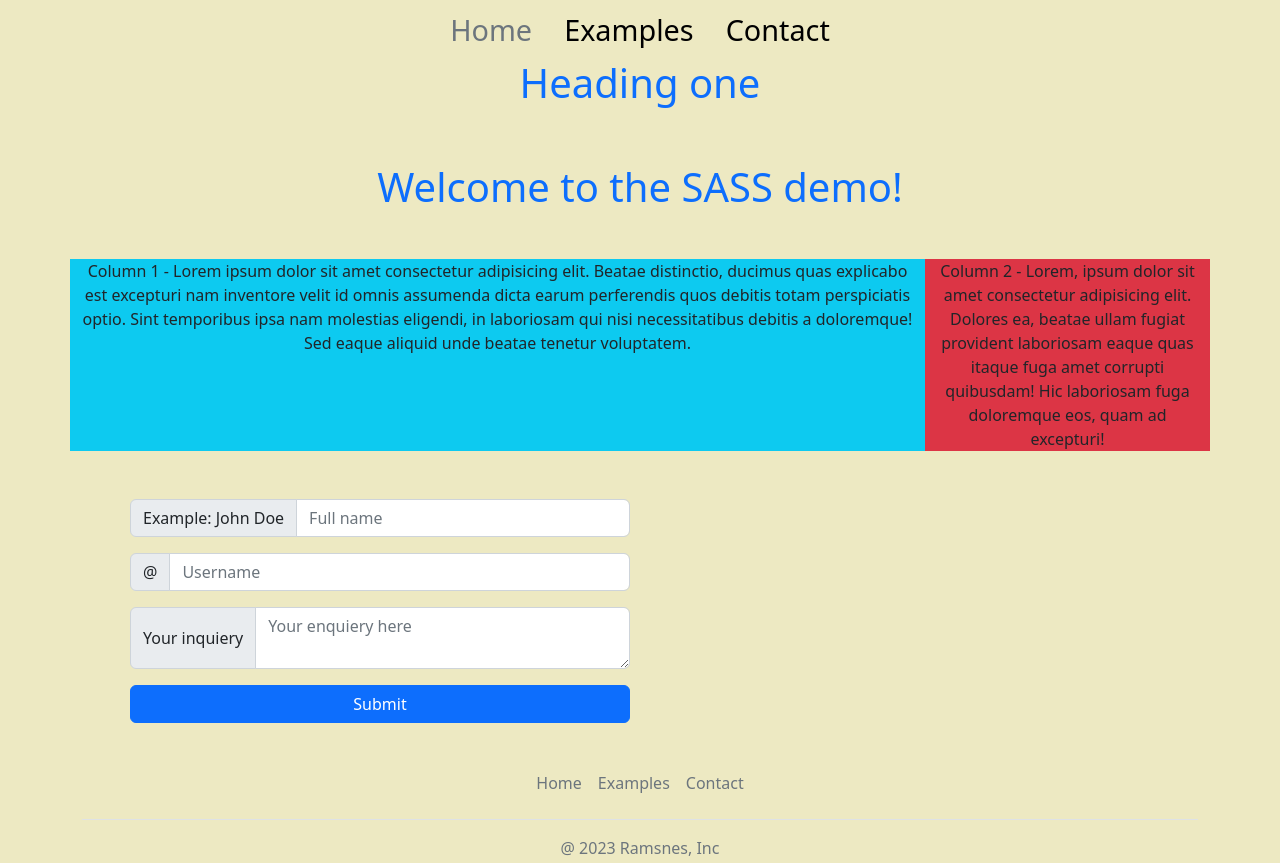
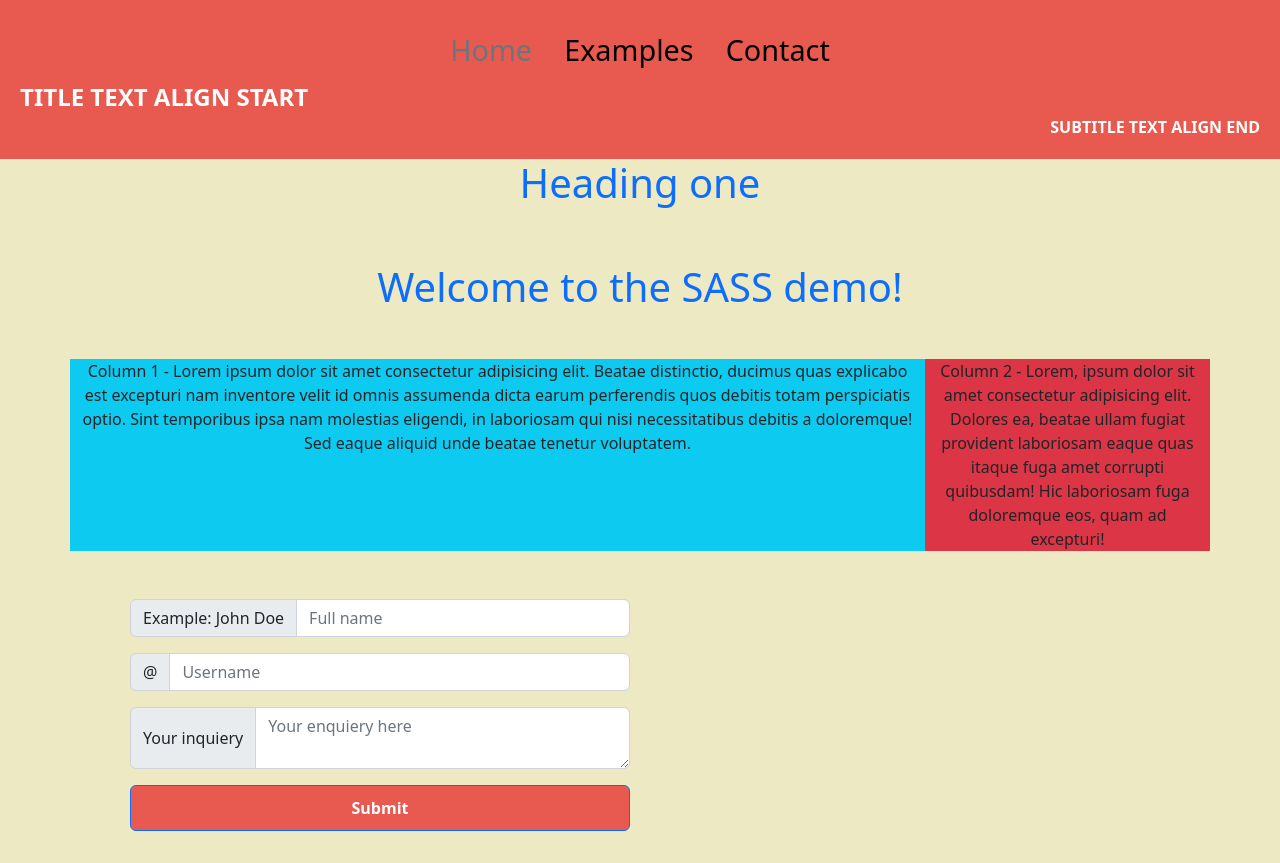
Before and after one commit to Ramsnes/intro-to-sass, a website: page index.html in a window 1280 px wide. Shown: the top 863 px of the page. Drawn offline with nearby package versions, Linux system fonts and the light colour scheme; files that its build step writes are made by us from their sources.

Commit message:
added nesting classes

```diff
--- a/index.html
+++ b/index.html
@@ -8,7 +8,7 @@
   </head>
   <body>
     <main>
-      <nav>
+      <nav class="hero-banner">
         <ul class="nav justify-content-center" style="font-size: 1.8rem">
           <li class="nav-item">
             <a class="nav-link disabled" aria-current="page" href="#">Home</a>
@@ -32,6 +32,8 @@
             >
           </li>
         </ul>
+        <div class="hero-banner-title">Title text align start</div>
+        <div class="hero-banner-subtitle">Subtitle text align end</div>
       </nav>
       <h1>Heading one</h1>
       <div class="container">
@@ -97,7 +99,9 @@
               name="Text"
             ></textarea>
           </div>
-          <button type="submit" class="btn btn-primary">Submit</button>
+          <button type="submit" class="btn btn-primary hero-banner-button">
+            Submit
+          </button>
         </form>
       </div>
 
--- /dev/null
+++ b/src/scss/_nav.scss
@@ -0,0 +1,33 @@
+.hero-banner {
+  background-color: #e85a4f;
+  color: #fff;
+  padding: 20px;
+
+  &-title {
+    font-size: 1.5em;
+    font-weight: bold;
+    text-align: map-get($textAlign, start);
+    text-transform: uppercase;
+  }
+
+  &-subtitle {
+    font-size: 1em;
+    font-weight: bold;
+    text-align: map-get($textAlign, end);
+    text-transform: uppercase;
+  }
+
+  &-button {
+    background-color: #e85a4f;
+    color: #fff;
+    // border: 1px solid #e85a4f;
+    padding: 10px;
+    font-size: 1em;
+    font-weight: bold;
+    cursor: pointer;
+  }
+
+  &-button:hover {
+    background-color: #e6776f;
+  }
+}
--- a/src/scss/_variables.scss
+++ b/src/scss/_variables.scss
@@ -20,8 +20,8 @@ $grid-breakpoints: (
   lg: 992px,
   xl: 1200px,
   xxl: 1400px,
-) !default;
-// scss-docs-end grid-breakpoints
+);
+// end
 
 // Maps
 $colors: (
@@ -29,12 +29,12 @@ $colors: (
   "secondaryC": #198754,
   "thirdC": #bd1f6e,
 );
-// End maps
+// end
 
-// text
+// text align
 $textAlign: (
   "center": center,
   "start": start,
   "end": end,
 );
-// text
+// end
--- a/src/scss/index.scss
+++ b/src/scss/index.scss
@@ -1,5 +1,6 @@
 @import "../../node_modules/bootstrap/scss/bootstrap.scss";
-@import "variables";
+@import "_variables";
+@import "_nav";
 
 body {
   background: $bgc01;
```
